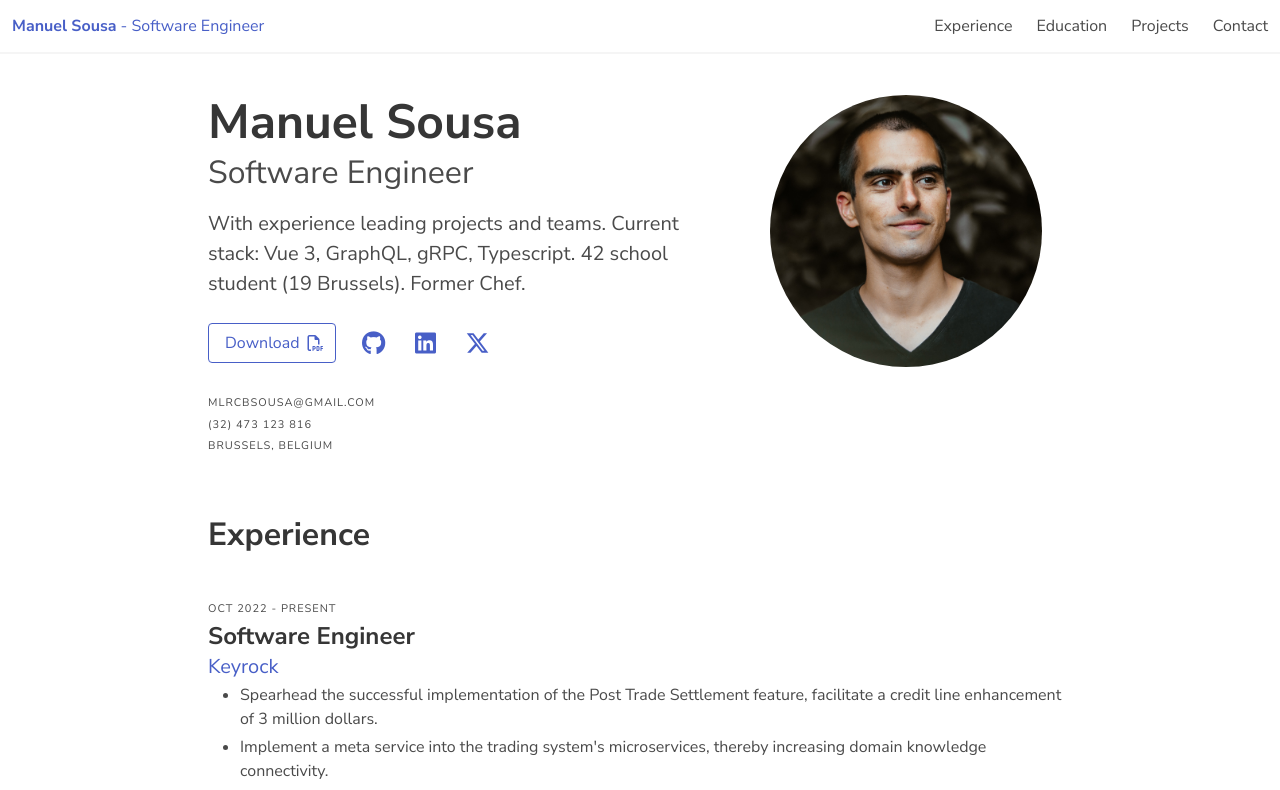
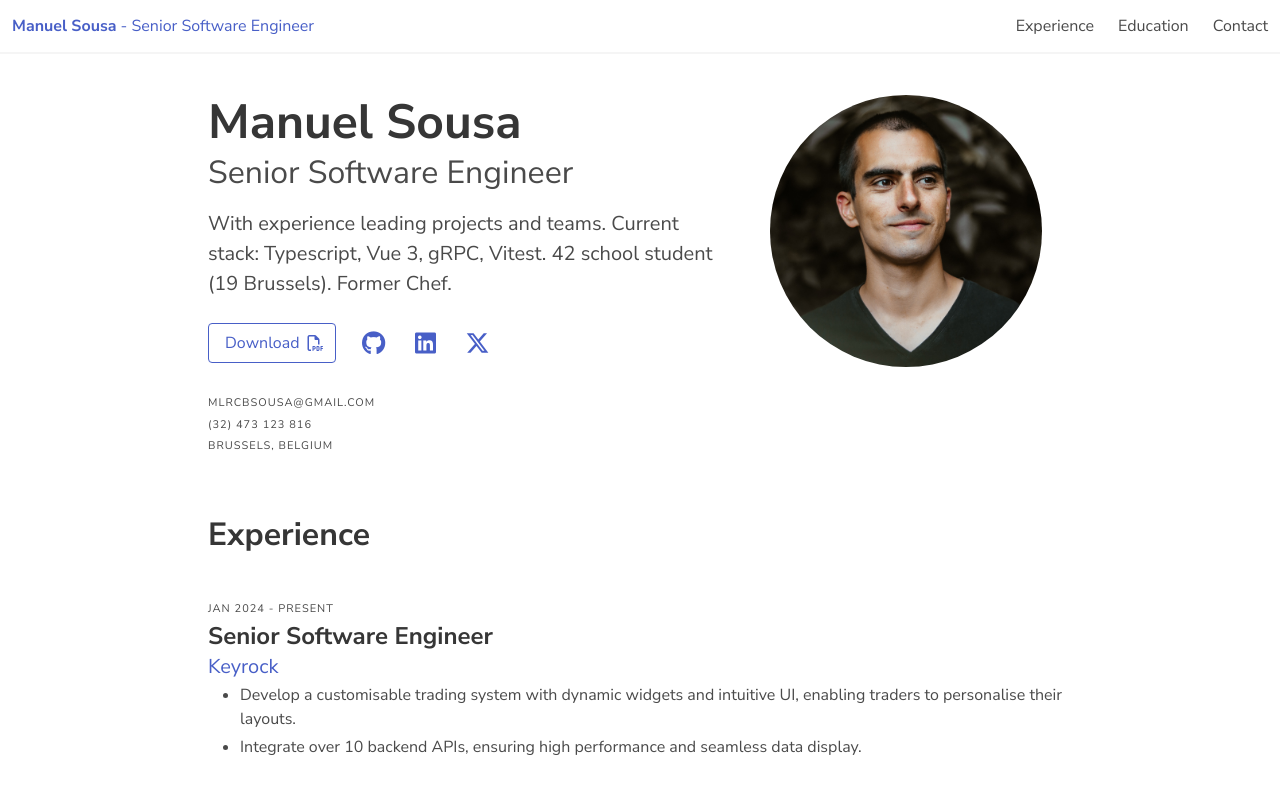
Before and after one commit to mlrcbsousa/manuel.software, a Vue app: page / in a window 1280 px wide. Shown: the top 790 px of the page. Built offline with nearby package versions, Linux system fonts and the light colour scheme.

Commit message:
feat: add metarina CV item and senior role

```diff
--- a/src/data/about.yaml
+++ b/src/data/about.yaml
@@ -1,11 +1,11 @@
 about:
   name: Manuel Sousa
-  title: Software Engineer
+  title: Senior Software Engineer
   picture: /images/manuel.jpg
   email: mlrcbsousa@gmail.com
   phone: (32) 473 123 816
   summary: >
-    With experience leading projects and teams. Current stack: Vue 3, GraphQL, gRPC, Typescript. 42 school student (19 Brussels). Former Chef.
+    With experience leading projects and teams. Current stack: Typescript, Vue 3, gRPC, Vitest. 42 school student (19 Brussels). Former Chef.
   location:
     city: Brussels
     country: Belgium
--- a/src/data/experience.yaml
+++ b/src/data/experience.yaml
@@ -1,18 +1,25 @@
 experience:
+  - company: Keyrock
+    position: Senior Software Engineer
+    website: https://www.keyrock.eu/
+    startDate: Jan 2024
+    highlights:
+      - Develop a customisable trading system with dynamic widgets and intuitive UI, enabling traders to personalise their layouts.
+      - Integrate over 10 backend APIs, ensuring high performance and seamless data display.
+  - company: Metarina
+    position: Senior Software Engineer
+    website: https://www.metarina.com/
+    startDate: Jul 2023
+    endDate: Apr 2024
+    highlights:
+      - Implemented Billing feature, separating Charges from Invoicing, which facilitated fee structure and improved flexibility, increasing revenue streams.
   - company: Keyrock
     position: Software Engineer
     website: https://www.keyrock.eu/
     startDate: Oct 2022
+    endDate: Dec 2023
     highlights:
-      - Spearhead the successful implementation of the Post Trade Settlement feature, facilitate a credit line enhancement of 3 million dollars.
-      - Implement a meta service into the trading system's microservices, thereby increasing domain knowledge connectivity.
-      - Create UI for a new proprietary trading system from scratch, while balancing multiple responsibilities and facilitating effective knowledge transfer to ensure seamless workflow continuity.
-  - company: Metarina
-    position: Software Engineer
-    website: https://www.metarina.com/
-    startDate: Jul 2023
-    highlights:
-      - Execute critical, high-profile features across the web application.
+      - Spearheaded the successful implementation of the Post Trade Settlement feature, which facilitated a credit line enhancement of 3 million dollars.
   - company: Abbove (PaxFamilia)
     position: VP Engineering
     website: https://www.abbove.com/
--- a/src/data/sections.yaml
+++ b/src/data/sections.yaml
@@ -3,7 +3,7 @@ sections:
     id: experience
   - name: Education
     id: education
-  - name: Projects
-    id: projects
+  # - name: Projects
+  #   id: projects
   - name: Contact
     id: contact
--- a/src/views/HomePage.vue
+++ b/src/views/HomePage.vue
@@ -6,7 +6,7 @@ import ExperienceSection from '@/components/ExperienceSection.vue'
 import EducationSection from '@/components/EducationSection.vue'
 import SkillsSection from '@/components/SkillsSection.vue'
 import LanguagesSection from '@/components/LanguagesSection.vue'
-import ProjectsSection from '@/components/projects-section/ProjectsSection.vue'
+// import ProjectsSection from '@/components/projects-section/ProjectsSection.vue'
 import ContactSection from '@/components/ContactSection.vue'
 import data from '@/data/about.yaml'
 import type { Basics } from '@/types'
@@ -27,7 +27,7 @@ const about = ref<Basics>(data.about)
         </div>
       </div>
     </div>
-    <ProjectsSection />
+    <!-- <ProjectsSection /> -->
     <ContactSection :email="about.email" />
   </main>
 </template>
```
Also changed, not shown: 2 other files (tests, documents, lock files or other folders).
